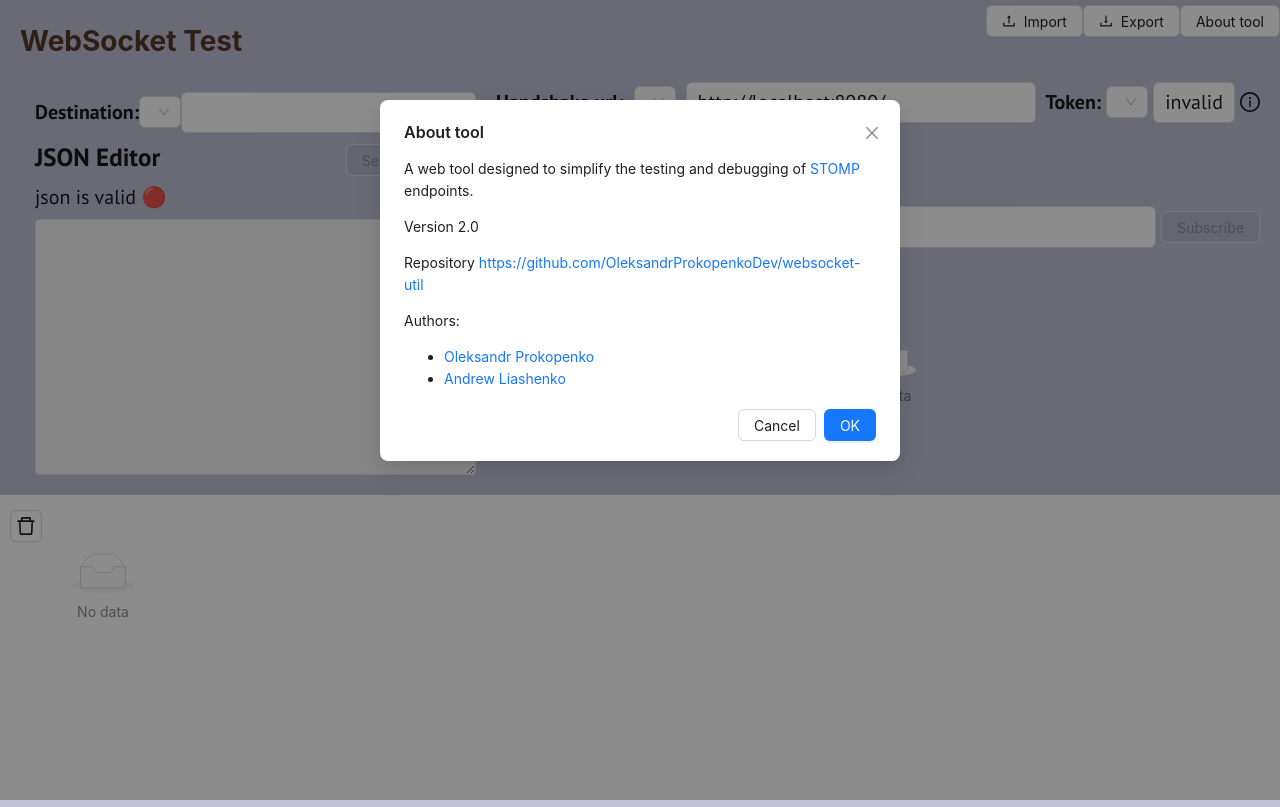
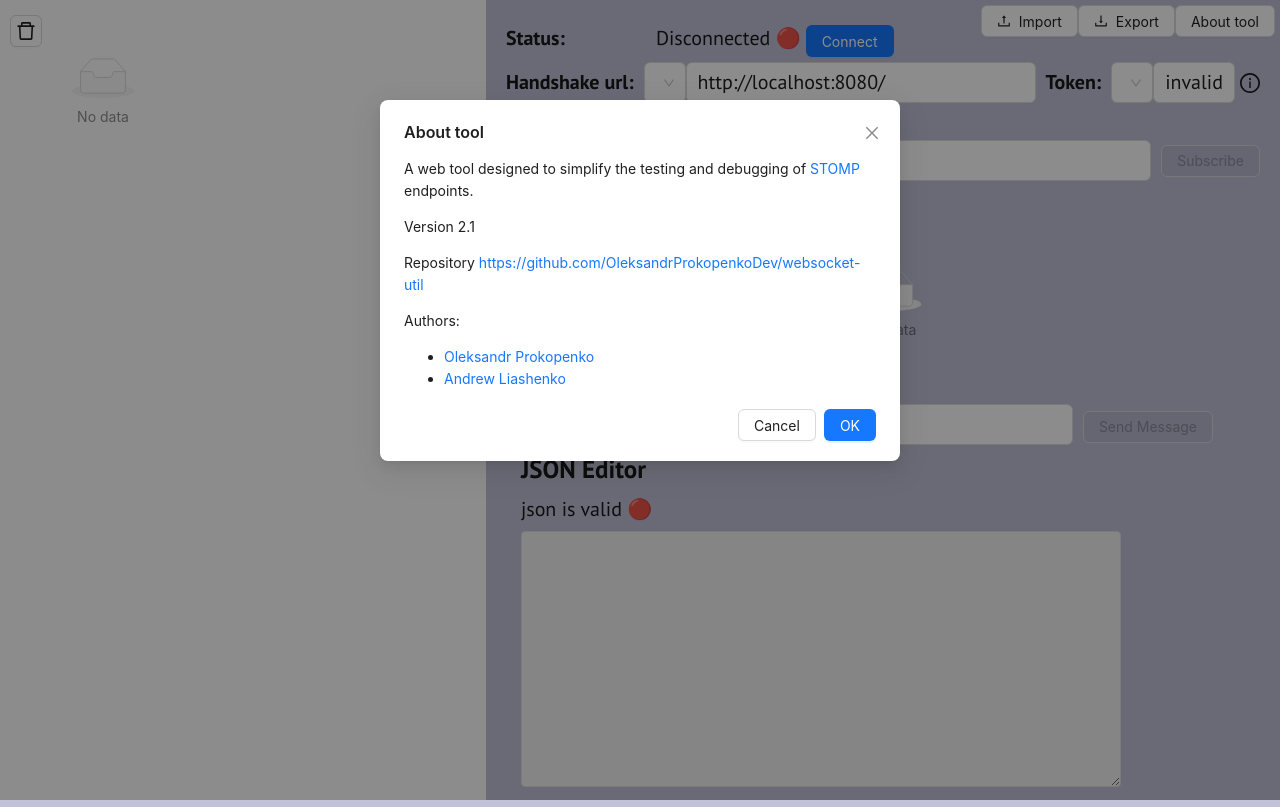
Before and after one commit to OleksandrProkopenkoDev/websocket-util, a React (Vite) app: page / in a window 1280 px wide. Both pictures are taken after a click on the button "About tool". Built offline with nearby package versions, Linux system fonts and the light colour scheme.

Commit message:
change styles

```diff
--- a/src/App.tsx
+++ b/src/App.tsx
@@ -1,7 +1,7 @@
 import React, {useEffect, useRef, useState} from 'react';
 import './App.css';
 import ManageBar from "./components/ManageBar/ManageBar.tsx";
-import {Button, Flex, List} from "antd";
+import {Button, ConfigProvider, Flex, List, Select} from "antd";
 import {Subscription} from "./types/Subscription.ts";
 import {CloseOutlined, DeleteOutlined, DownloadOutlined} from "@ant-design/icons";
 import LogItem, {ILogItem} from "./components/LogItem/LogItem.tsx";
@@ -15,23 +15,14 @@ function App() {
   const [subscriptions, setSubscriptions] = useState<Subscription[]>([]);
 
   return (
-      <Flex vertical style={{height: "100vh"}}>
-        <Flex style={{position: "absolute", right:0, top: 0}}>
+      <Flex style={{height: "100vh"}}>
+        <Flex style={{position: "absolute", right:5, top: 0}}>
           <ImportData/>
           <ExportData/>
           <AboutModal/>
         </Flex>
 
-        <h1 style={{marginLeft: 20}}>WebSocket Test</h1>
-        <Flex style={{padding: "0 20px"}}>
-            <ManageBar messages={messages}
-                       setMessages={setMessages}
-                       subscriptionListRef={subscriptionListRef}
-                       subscriptions={subscriptions}
-                       setSubscriptions={setSubscriptions}
-            />
-        </Flex>
-        <Flex gap={5} style={{backgroundColor: "white", padding: 10, height : "100%", overflowY: "scroll"}}>
+        <Flex gap={5} style={{backgroundColor: "white", padding: 10, overflowY: "scroll", overflowX: "scroll", width: 600}}>
           <Flex style={{position: "sticky", top: 0}}>
 
             <Button icon={<DeleteOutlined style={{fontSize: 20}} />}
@@ -51,6 +42,27 @@ function App() {
                 )}
           />
         </Flex>
+
+        <ConfigProvider theme={{
+          components: {
+          Select: {
+            height: 50,
+            controlHeight : 41
+          }
+          }
+        }} >
+
+          <Flex style={{padding: 20}}>
+            <ManageBar messages={messages}
+                       setMessages={setMessages}
+                       subscriptionListRef={subscriptionListRef}
+                       subscriptions={subscriptions}
+                       setSubscriptions={setSubscriptions}
+            />
+          </Flex>
+        </ConfigProvider>
+        {/*<h1 style={{marginLeft: 20}}>WebSocket Test</h1>*/}
+
       </Flex>
   );
 }
--- a/src/components/AboutModal/AboutModal.tsx
+++ b/src/components/AboutModal/AboutModal.tsx
@@ -26,7 +26,7 @@ const AboutModal = () => {
                onCancel={handleCancel}
         >
           <p>A web tool designed to simplify the testing and debugging of <a href="https://docs.spring.io/spring-framework/reference/web/websocket/stomp.html">STOMP</a>  endpoints.</p>
-          <p>Version 2.0</p>
+          <p>Version 2.1</p>
           <p>Repository <a href="https://github.com/OleksandrProkopenkoDev/websocket-util">https://github.com/OleksandrProkopenkoDev/websocket-util</a> </p>
           <p>Authors: </p>
           <ul>
--- a/src/components/DestinationInput/DestinationInput.tsx
+++ b/src/components/DestinationInput/DestinationInput.tsx
@@ -8,6 +8,8 @@ import {
 import {CloseOutlined} from "@ant-design/icons";
 
 interface DestinationInputProps {
+  isConnected: boolean
+  onSendMessage: () => void
   destination: string
   setDestination: (value: (((prevState: string) => string) | string)) => void
   destinationsList: DestinationListItem[]
@@ -15,7 +17,8 @@ interface DestinationInputProps {
 }
 
 
-const DestinationInput: FC<DestinationInputProps> = ({
+const DestinationInput: FC<DestinationInputProps> = ({isConnected,
+                                                       onSendMessage,
                                                        destinationsList,
                                                        setDestination,
                                                        destination,
@@ -41,8 +44,8 @@ const DestinationInput: FC<DestinationInputProps> = ({
   }
 
   return (
-      <Flex style={{fontSize: 20}} className={"pt-sans-regular"} align={"center"}>
-        <label htmlFor="destination">Destination: </label>
+      <Flex style={{fontSize: 20}}  className={"pt-sans-regular"} align={"center"}>
+        <label htmlFor="destination" style={{marginRight: 10}}>Destination: </label>
         <Select
             optionRender={(option) => renderOption(option.value as string)}
             value={""}
@@ -60,6 +63,12 @@ const DestinationInput: FC<DestinationInputProps> = ({
                value={destination}
                onChange={(e) => setDestination(e.target.value)}
         />
+
+        <Button type={"primary"}
+                style={{marginLeft: 10}}
+                onClick={onSendMessage}
+                disabled={!isConnected}
+        >Send Message</Button>
       </Flex>
   );
 };
--- a/src/components/HandshakeInput/HandshakeInput.tsx
+++ b/src/components/HandshakeInput/HandshakeInput.tsx
@@ -46,8 +46,12 @@ const HandshakeInput:FC<HandshakeInputProps> = ({handshakeUrl, setHandshakeUrl,
   }
 
   return (
-      <Flex style={{fontSize: 20}} align={"center"} gap={10} className={"pt-sans-regular"}>
-        <span className={"pt-sans-regular"} style={{fontWeight: "bold", whiteSpace: "nowrap"}}>Handshake url: </span>
+      <Flex style={{fontSize: 20}} align={"center"} className={"pt-sans-regular"}>
+        <span className={"pt-sans-regular"} style={{
+          fontWeight: "bold",
+          whiteSpace: "nowrap",
+          marginRight: 10
+        }}>Handshake url: </span>
         <Select
             disabled={isConnected}
             optionRender={(option) => renderOption(option.value as string)}
--- a/src/components/JsonEditorComponent.tsx
+++ b/src/components/JsonEditorComponent.tsx
@@ -10,10 +10,7 @@ interface JsonEditorComponentProps {
   setSelectedDestination: (value: (((prevState: (DestinationListItem | undefined)) => (DestinationListItem | undefined)) | DestinationListItem | undefined)) => void
 }
 
-const JsonEditorComponent: FC<JsonEditorComponentProps> = ({
-                                                             isConnected,
-                                                             onSendMessage,
-                                                             setJsonData,
+const JsonEditorComponent: FC<JsonEditorComponentProps> = ({setJsonData,
                                                              selectedDestination,
                                                              setSelectedDestination
                                                            }) => {
@@ -63,10 +60,11 @@ const JsonEditorComponent: FC<JsonEditorComponentProps> = ({
         <Flex className={"pt-sans-regular"} gap={5} align={"center"} justify={"space-between"}
               style={{width: "100%"}}>
           <span style={{fontSize: 25, fontWeight: "bold"}}>JSON Editor</span>
-          <Button type={"primary"}
-                  onClick={onSendMessage}
-                  disabled={!isConnected}
-          >Send Message</Button>
+          {/*<Button type={"primary"}*/}
+          {/*        onClick={onSendMessage}*/}
+          {/*        disabled={!isConnected}*/}
+          {/*>Send Message</Button>*/}
+
         </Flex>
         <Flex vertical className={"editor"} style={{fontSize: 20}}>
           <Flex gap={10} justify={"space-between"}>
--- a/src/components/ManageBar/ManageBar.tsx
+++ b/src/components/ManageBar/ManageBar.tsx
@@ -72,10 +72,10 @@ const ManageBar: FC<ManageBarProps> = ({
     }
   }, []);
 
+
   const onConnect = () => {
     saveHandshakeUrlIfNotSaved(handshakeUrl)
     if (!isConnected) {
-      // const socket = new SockJS(handshakeUrl);
 
       const socket = new SockJS(handshakeUrl, null, {
         transports: ['websocket', 'xhr-streaming', 'xhr-polling']  // Exclude 'jsonp-polling'
@@ -108,21 +108,7 @@ const ManageBar: FC<ManageBarProps> = ({
             description: frame.headers['message'] || "An unexpected error occurred.",
           });
         },
-        onWebSocketError : (e) => {
-          console.error("err",e)
-        },
-        onWebSocketClose : (e) => {
-          console.error("err", e)
-        },
-        onUnhandledMessage : () => {
-          console.log("MESSAGE")
-        },
-        onUnhandledReceipt : () => {
-          console.log("MESSAGE")
-        },
-        onUnhandledFrame : () => {
-          console.log("MESSAGE")
-        },
+
         onChangeState : (state) => {
           console.log("onChangeState", state)
         },
@@ -197,24 +183,8 @@ const ManageBar: FC<ManageBarProps> = ({
   }
 
   return (
-      <Flex gap={5} style={{width: "100%"}}>
-        <Flex vertical
-              style={{flexBasis: "50%", padding: "10px 15px"}}
-              gap={5}
-        >
-          <DestinationInput destination={destination}
-                            setDestination={setDestination}
-                            destinationsList={destinationsList}
-                            setSelectedDestination={setSelectedDestination}
-          />
-          <JsonEditorComponent onSendMessage={onSendMessage}
-                               isConnected={isConnected}
-                               selectedDestination={selectedDestination as DestinationListItem}
-                               jsonData={jsonInput}
-                               setSelectedDestination={setSelectedDestination}
-                               setJsonData={setJsonInput}
-          />
-        </Flex>
+      <Flex gap={5} vertical style={{width: "100%"}}>
+
         <Flex style={{flexBasis: "50%"}}
               vertical
               gap={10}
@@ -225,6 +195,14 @@ const ManageBar: FC<ManageBarProps> = ({
                 gap={5}
 
           >
+
+            <ConnectBtn onConnect={onConnect}
+                        isConnected={isConnected}
+                        isConnection={isConnection}
+                        status={status}
+                        client={client}
+            />
+
             <Flex gap={10}>
               <HandshakeInput handshakeUrl={handshakeUrl}
                               isConnected={isConnected}
@@ -235,12 +213,7 @@ const ManageBar: FC<ManageBarProps> = ({
                           setToken={setToken}
               />
             </Flex>
-            <ConnectBtn onConnect={onConnect}
-                        isConnected={isConnected}
-                        isConnection={isConnection}
-                        status={status}
-                        client={client}
-            />
+
 
             <SubscribeInput isConnected={isConnected}
                             logEvent={logEvent}
@@ -255,6 +228,27 @@ const ManageBar: FC<ManageBarProps> = ({
           </Flex>
           <SubscriptionList OnUnsubscribe={OnUnsubscribe} subscriptions={subscriptions}/>
         </Flex>
+
+        <Flex vertical
+              style={{flexBasis: "50%", padding: "10px 15px"}}
+              gap={5}
+        >
+          <DestinationInput destination={destination}
+                            setDestination={setDestination}
+                            destinationsList={destinationsList}
+                            setSelectedDestination={setSelectedDestination}
+                            onSendMessage={onSendMessage}
+                            isConnected={isConnected}
+          />
+          <JsonEditorComponent onSendMessage={onSendMessage}
+                               isConnected={isConnected}
+                               selectedDestination={selectedDestination as DestinationListItem}
+                               jsonData={jsonInput}
+                               setSelectedDestination={setSelectedDestination}
+                               setJsonData={setJsonInput}
+          />
+        </Flex>
+
       </Flex>
   );
 };
--- a/src/components/SubscribeInput/SubscribeInput.tsx
+++ b/src/components/SubscribeInput/SubscribeInput.tsx
@@ -62,9 +62,9 @@ const SubscribeInput: FC<SubscribeInputProps> = ({
   };
 
   return (
-      <Flex vertical gap={5} style={{width: "100%"}}>
+      <Flex vertical  style={{width: "100%"}}>
         <label htmlFor="endpoint">Subscribe to:</label>
-        <Flex gap={5} style={{width: "100%"}}>
+        <Flex style={{width: "100%"}}>
           <Select
               optionRender={(option) => {
                 return <Flex gap={5} align={"center"} justify={"space-between"}>
@@ -90,7 +90,9 @@ const SubscribeInput: FC<SubscribeInputProps> = ({
                  value={endpoint}
                  onChange={(e) => setEndpoint(e.target.value)}
           />
-          <Button type={"primary"} disabled={!isConnected || isSubscribeButtonDisabled}
+          <Button type={"primary"}
+                  style={{marginLeft: 10}}
+                  disabled={!isConnected || isSubscribeButtonDisabled}
                   onClick={OnSubscribe}>Subscribe</Button>
         </Flex>
       </Flex>
--- a/src/components/SubscriptionList/SubscriptionList.tsx
+++ b/src/components/SubscriptionList/SubscriptionList.tsx
@@ -11,7 +11,7 @@ interface SubscriptionListProps {
 
 const SubscriptionList: FC<SubscriptionListProps> = ({subscriptions, OnUnsubscribe}) => {
   return (
-      <div className="subscription-list-container">
+      <div className="subscription-list-container" style={{overflowY : "scroll", maxHeight: 300}}>
         <label style={{fontSize: 20, fontWeight: "bold"}}
                className={"pt-sans-regular"}>Subscriptions:</label>
         <List
--- a/src/components/TokenInput/TokenInput.tsx
+++ b/src/components/TokenInput/TokenInput.tsx
@@ -108,9 +108,8 @@ const TokenInput:FC<TokenInputProps> = ({selectedToken, setSelectedToken, isConn
             align={"center"}
             justify={"flex-start"}
             className={"pt-sans-regular"}
-            gap={5}
       >
-        <span className={"pt-sans-regular"} style={{fontWeight: "bold"}}>Token: </span>
+        <span className={"pt-sans-regular"} style={{fontWeight: "bold", marginRight: 10}}>Token: </span>
         <Select
             disabled={isConnected}
             optionRender={(option) => renderOption(option)}
@@ -166,7 +165,7 @@ const TokenInput:FC<TokenInputProps> = ({selectedToken, setSelectedToken, isConn
 
 
         <Tooltip  title={<span style={{ fontSize: 15, }}><a target={"_blank"} href="https://jwt.io/">Build token</a></span>}>
-          <InfoCircleOutlined />
+          <InfoCircleOutlined  style={{marginLeft: 5}} />
 
         </Tooltip>
 
```
Lines whose indentation alone changed are shown as unchanged.
